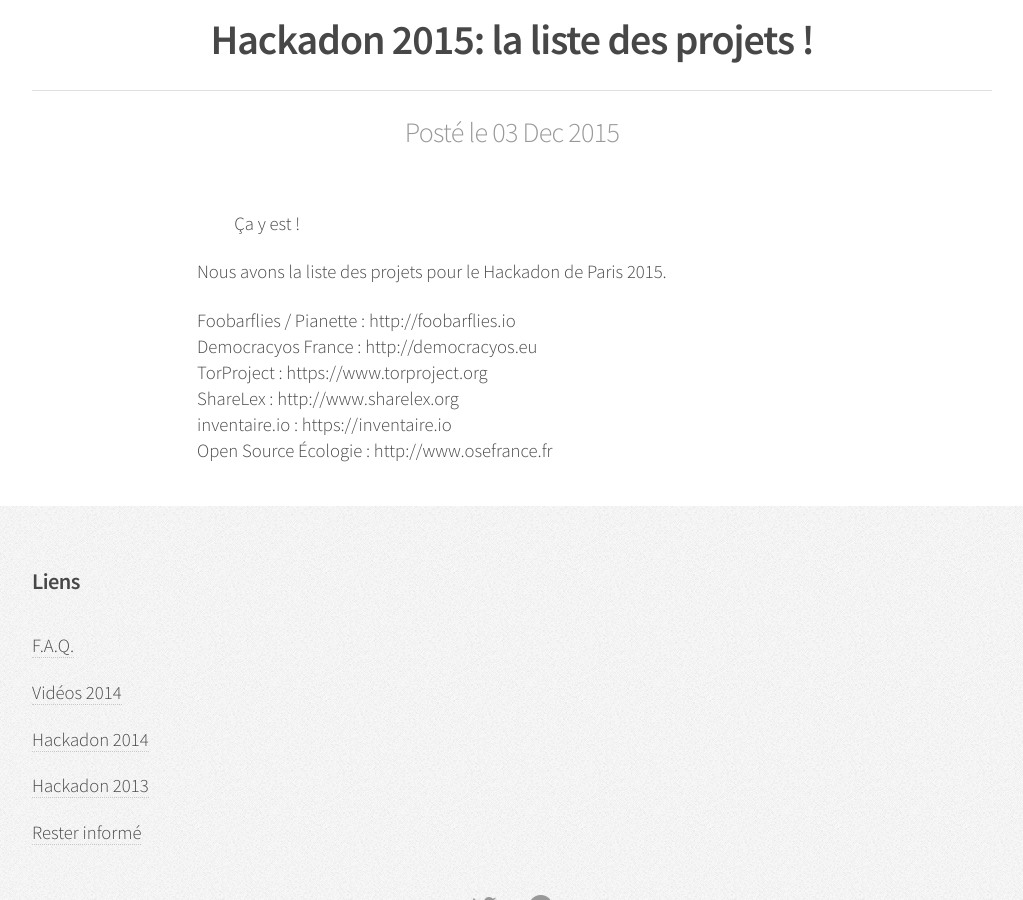
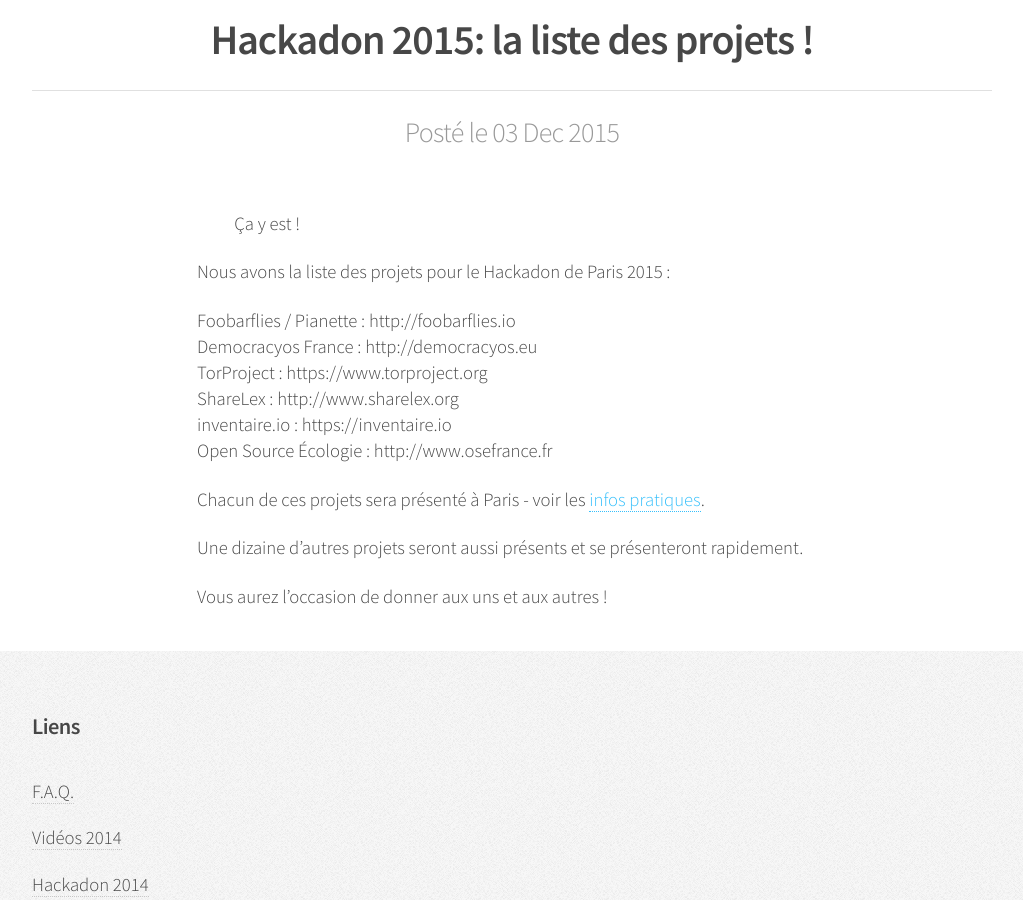
Before and after one commit to bzg/hackadon-fr, a Jekyll site: the page built from _posts/2015-12-03-projets.md, in a window 1280 px wide and 900 px high, scrolled down 376 px. Shown: the whole window, without its empty margins (128-1151 px from the left). Built offline with Jekyll 4.4.1, drawn with Linux system fonts in a browser that asks for light colours; nearby versions of some CDN libraries; library files that are not in the unit come from our copies.

Commit message:
Update blog post

```diff
--- a/_posts/2015-12-03-projets.md
+++ b/_posts/2015-12-03-projets.md
@@ -6,7 +6,7 @@ layout: post
 
 Ça y est !
 
-Nous avons la liste des projets pour le Hackadon de Paris 2015.
+Nous avons la liste des projets pour le Hackadon de Paris 2015 :
 
 - Foobarflies / Pianette : http://foobarflies.io
 - Democracyos France : http://democracyos.eu
@@ -14,3 +14,11 @@ Nous avons la liste des projets pour le Hackadon de Paris 2015.
 - ShareLex : http://www.sharelex.org
 - inventaire.io : https://inventaire.io
 - Open Source Écologie : http://www.osefrance.fr
+
+Chacun de ces projets sera présenté à Paris - voir les
+[infos pratiques](https://hackadon.org/hackadons2015/paris-withoutmodel.html).
+
+Une dizaine d'autres projets seront aussi présents et se présenteront
+rapidement.
+
+Vous aurez l'occasion de donner aux uns et aux autres !
```
